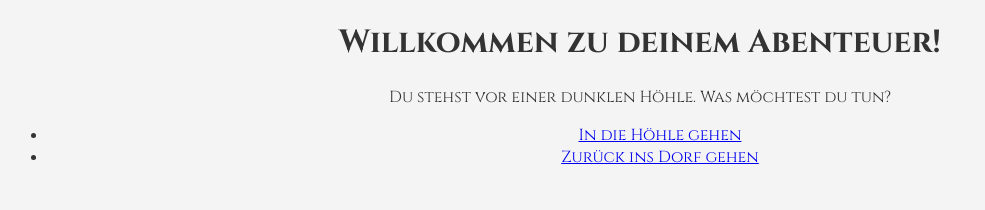
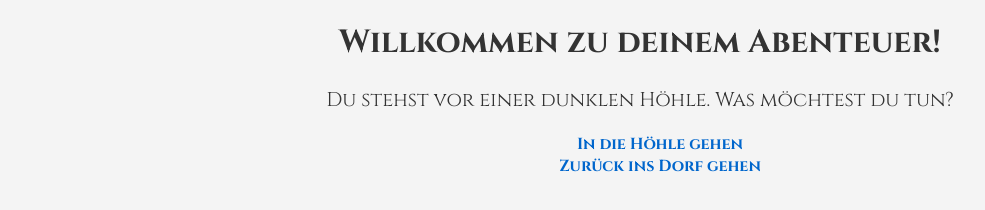
Before and after one commit to Developer-Akademie-GmbH/rpg, a plain HTML site: page index.html in a window 1280 px wide. Shown: the whole page, without its empty margins (0-985 px from the left). Drawn offline with Linux system fonts and the light colour scheme.

Commit message:
Update style.css

```diff
--- a/style.css
+++ b/style.css
@@ -6,3 +6,21 @@ body {
     color: #333;
     text-align: center;
 }
+
+p {
+    font-size: 20px;
+}
+
+a {
+    color: #0066cc;
+    text-decoration: none;
+    font-weight: 700;
+}
+
+a:hover {
+    text-decoration: underline;
+}
+
+ul {
+    list-style-type: none;
+}
```
